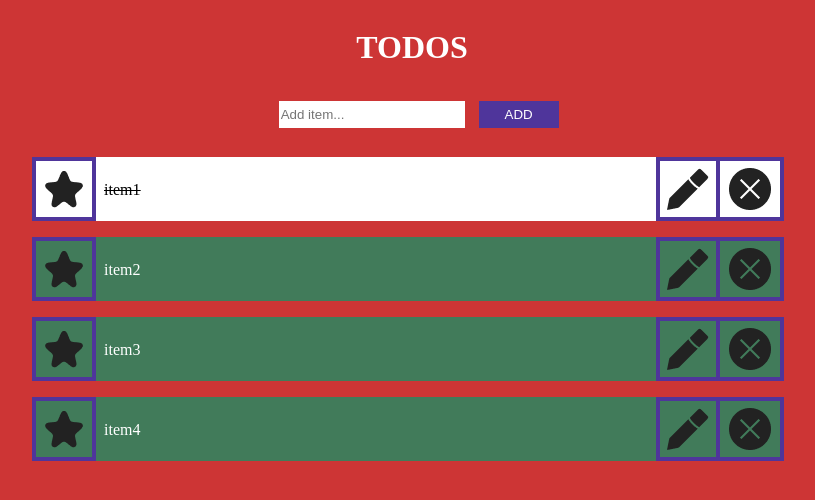
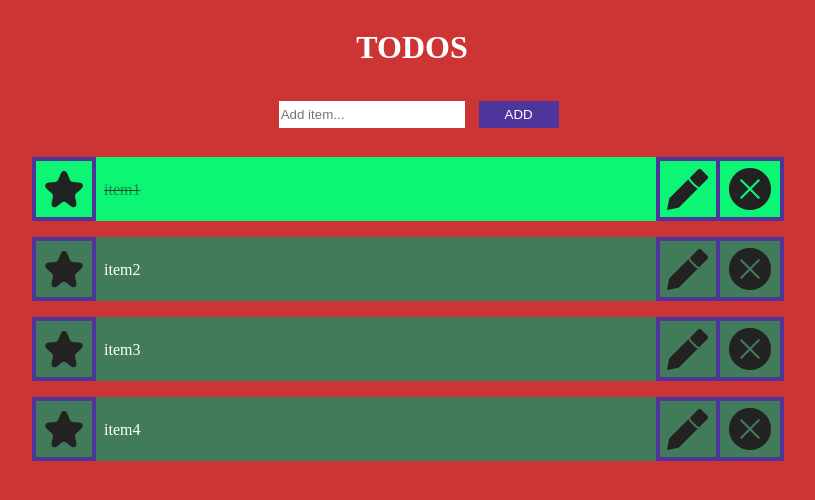
Before and after one commit to costik2020/0007-todo-or-not-todo-react, a React (Create React App) app: page / in a window 1280 px wide. Shown: the top 500 px of the page, without its empty margins (228-1043 px from the left). Built offline with nearby package versions, Linux system fonts and the light colour scheme.

Commit message:
Eddited the special style for the checked item to look more like my figma initial UI Design

```diff
--- a/src/index.css
+++ b/src/index.css
@@ -149,8 +149,9 @@ ul li {
 /*Style when the item is checked*/
 
 ul .star-is-true div  {
-	background-color: #FFFFFF;
-	color: black;
+	background-color: #0CF574;
+	/*color: #1E1E1E;*/
+	color: rgba(30, 30, 30, 0.5);
 	text-decoration: line-through;
 }
 
```
